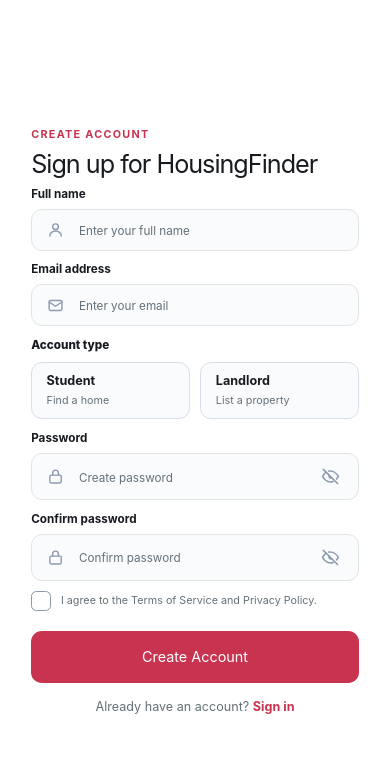
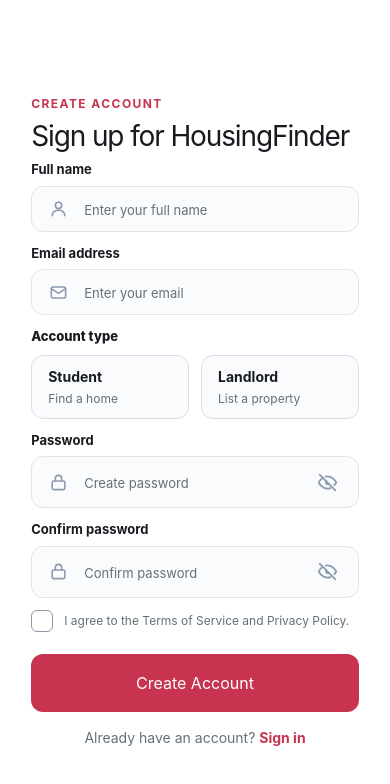
Before and after one commit to ptkakaeitoe/housing_finder, a Next.js app: page /register in a window 390 px wide. Shown: the top 784 px of the page. Built offline with nearby package versions, Linux system fonts and the light colour scheme; no server answers.

Commit message:
mobile dim viewport fix

```diff
--- a/src/app/globals.css
+++ b/src/app/globals.css
@@ -3230,7 +3230,11 @@
   .search-panel { padding: 14px; }
   .filter-row > * { flex: 1 1 100%; }
   .map-placeholder { min-height: 320px; }
-  .auth-layout { display: block; }
+  /* The desktop split layout uses zoom:0.9 + a compensated min-height
+     (see the comment on the base .auth-layout rule) to make the two-column
+     grid fit; that math doesn't apply once we drop to a single stacked
+     column, so it's reset here in favor of plain dvh sizing. */
+  .auth-layout { display: block; min-height: 100dvh; zoom: 1; }
   .auth-brand-panel { display: none; }
   .auth-form-panel { min-height: 100dvh; align-items: center; padding: 24px 22px max(64px, env(safe-area-inset-bottom)); }
   .auth-form-container { max-width: 480px; }
--- a/src/views/RegisterPage.jsx
+++ b/src/views/RegisterPage.jsx
@@ -39,7 +39,7 @@
   };
 
   return (
-    <main className="grid h-[calc(100dvh/0.9)] grid-cols-1 overflow-y-auto bg-white [zoom:0.9] [--auth-copy-top:clamp(120px,14vh,180px)] min-[1001px]:grid-cols-[minmax(420px,0.92fr)_minmax(550px,1.08fr)] min-[1001px]:grid-rows-[minmax(min-content,1fr)]">
+    <main className="grid min-h-dvh grid-cols-1 overflow-y-auto bg-white [--auth-copy-top:clamp(120px,14vh,180px)] min-[1001px]:h-[calc(100dvh/0.9)] min-[1001px]:[zoom:0.9] min-[1001px]:grid-cols-[minmax(420px,0.92fr)_minmax(550px,1.08fr)] min-[1001px]:grid-rows-[minmax(min-content,1fr)]">
       {/* =========================
           LEFT SIDE
           ========================= */}
```
